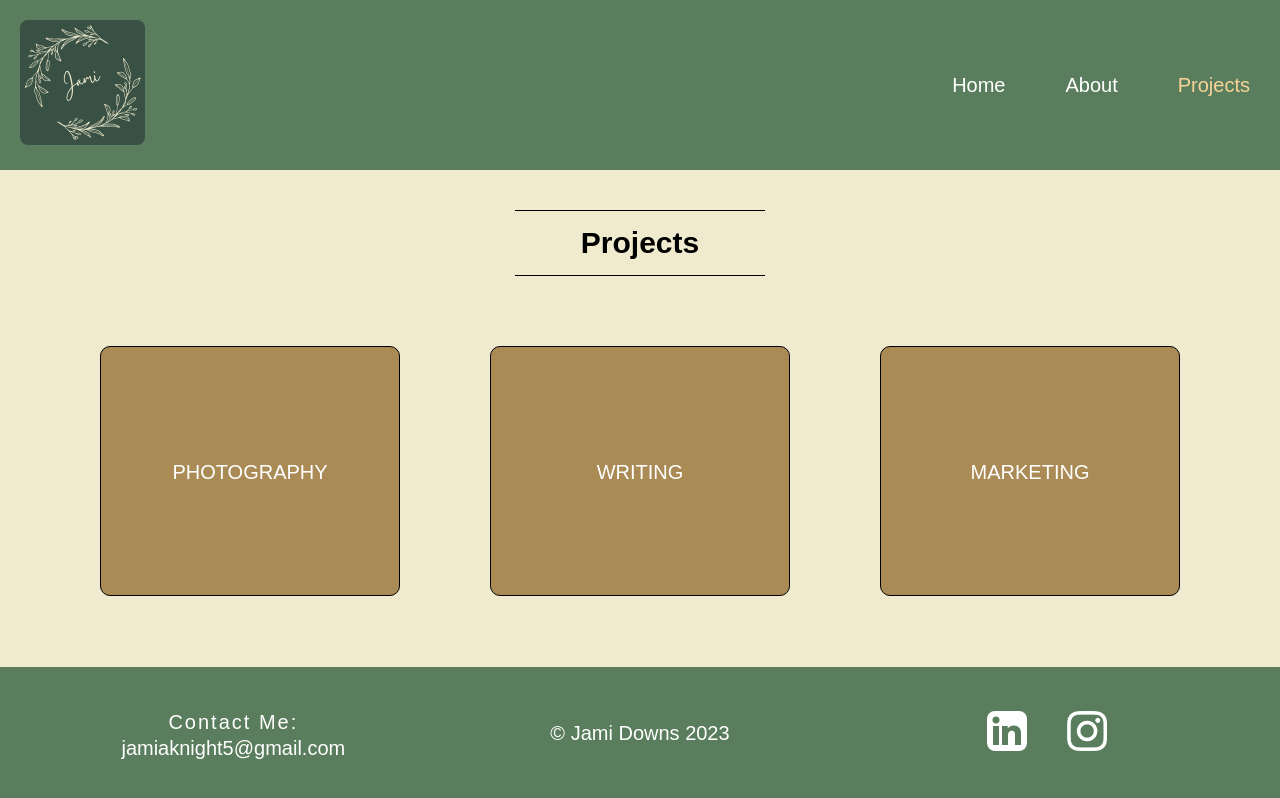
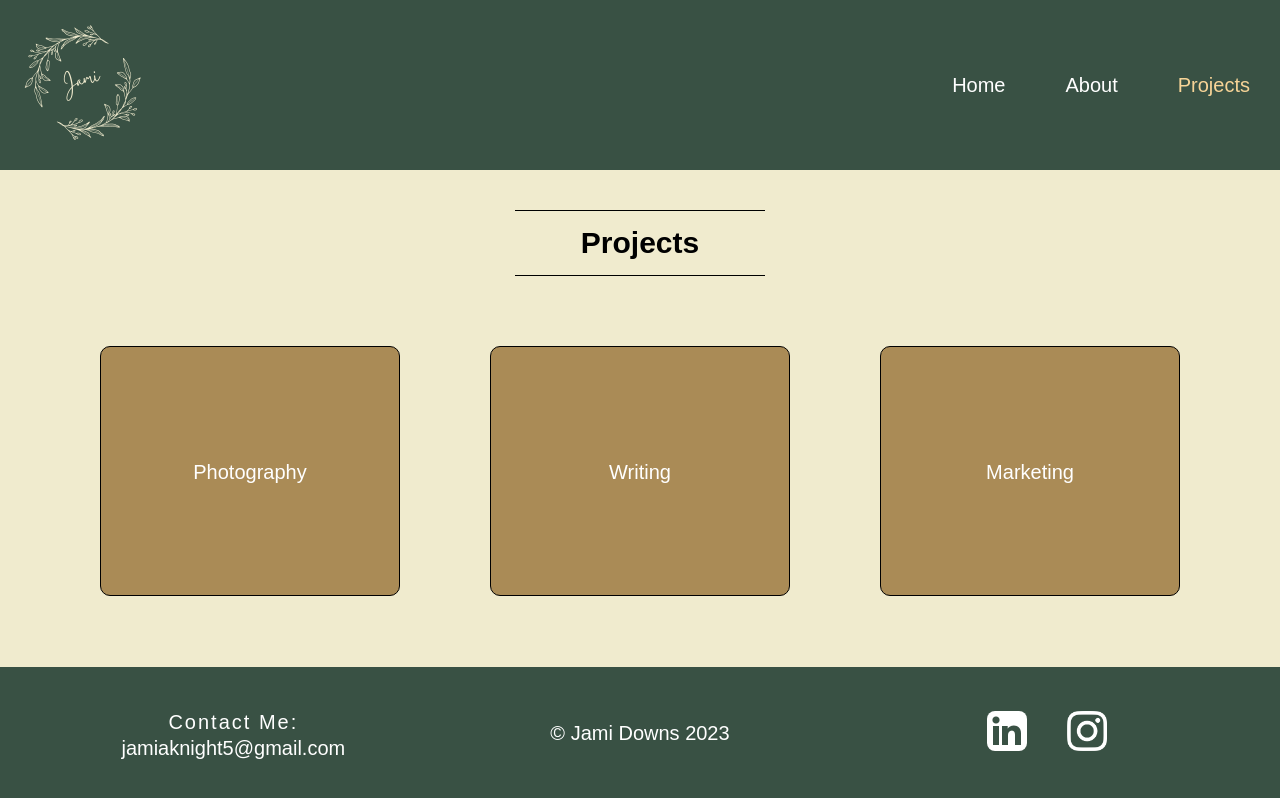
Before and after one commit to mdowns1999/jami-downs-portfolio, a React (Create React App) app: page /jami-downs-portfolio/projects in a window 1280 px wide. Built offline with nearby package versions, Linux system fonts and the light colour scheme; the HTML template or start-up script is replaced by a standard one.

Commit message:
Finished Site for now

```diff
--- a/src/assets/project-files/projects.json
+++ b/src/assets/project-files/projects.json
@@ -306,15 +306,15 @@
       {
         "id": "m1",
         "name": "Going on a Walk",
-        "link": "https://www.youtube.com/embed/W40REQBKK3g?si=mMOB-OmJQxJ5Iyf4",
-        "description": "This is the video of me walking to a nearby church. Reach: 439 | Impressions: 485",
+        "link": "https://www.youtube.com/embed/ELCl6KONt64?si=d3boieUY1oqGEXLW",
+        "description": "Reach: 439 | Impressions: 485",
         "type": "Social"
       },
       {
         "id": "m2",
         "name": "Upgrade Your Shoes",
-        "link": "https://www.youtube.com/embed/W40REQBKK3g?si=mMOB-OmJQxJ5Iyf4",
-        "description": "This is the video of me kicking the camera. Links Clicked: 142 | Click Through Rate: 8.81% | Reach: 1,449 | Impressions: 1,844",
+        "link": "https://www.youtube.com/embed/2BBrw7OgRFo?si=g0osNo2ALTJo3GRn",
+        "description": "Links Clicked: 142 | Click Through Rate: 8.81% | Reach: 1,449 | Impressions: 1,844",
         "type": "Social"
       },
       {
@@ -333,7 +333,7 @@
       },
       {
         "id": "m5",
-        "name": "Road Bum Newsletter",
+        "name": "Road Bum Newsletter Email",
         "link": null,
         "description": null,
         "type": "Email"
--- a/src/components/Projects/ProjectCard.js
+++ b/src/components/Projects/ProjectCard.js
@@ -2,9 +2,10 @@ import { Link } from "react-router-dom";
 import classes from "./ProjectCard.module.css";
 
 const ProjectCard = (props) => {
+  let name = props.name.charAt(0).toUpperCase() + props.name.slice(1);
   return (
     <Link to={`${props.link}`}>
-      <div className={classes.projectCard}>{props.name.toUpperCase()}</div>
+      <div className={classes.projectCard}>{name}</div>
     </Link>
   );
 };
--- a/src/components/Projects/ProjectDetailPage.module.css
+++ b/src/components/Projects/ProjectDetailPage.module.css
@@ -1,6 +1,6 @@
 .detailContainer {
   padding: 10px;
-  max-width: 800px;
+  max-width: 1000px;
   margin: 1em auto;
 }
 
--- a/src/index.css
+++ b/src/index.css
@@ -1,5 +1,5 @@
 :root {
-  --primaryColor: #5a7e5d;
+  --primaryColor: #395144;
   --secondaryColor: #F0EBCE;
   --accentOne: #5a7e5d;
   --accentTwo: #AA8B56;
```
Also changed, not shown: src/assets/test.txt (deleted).
